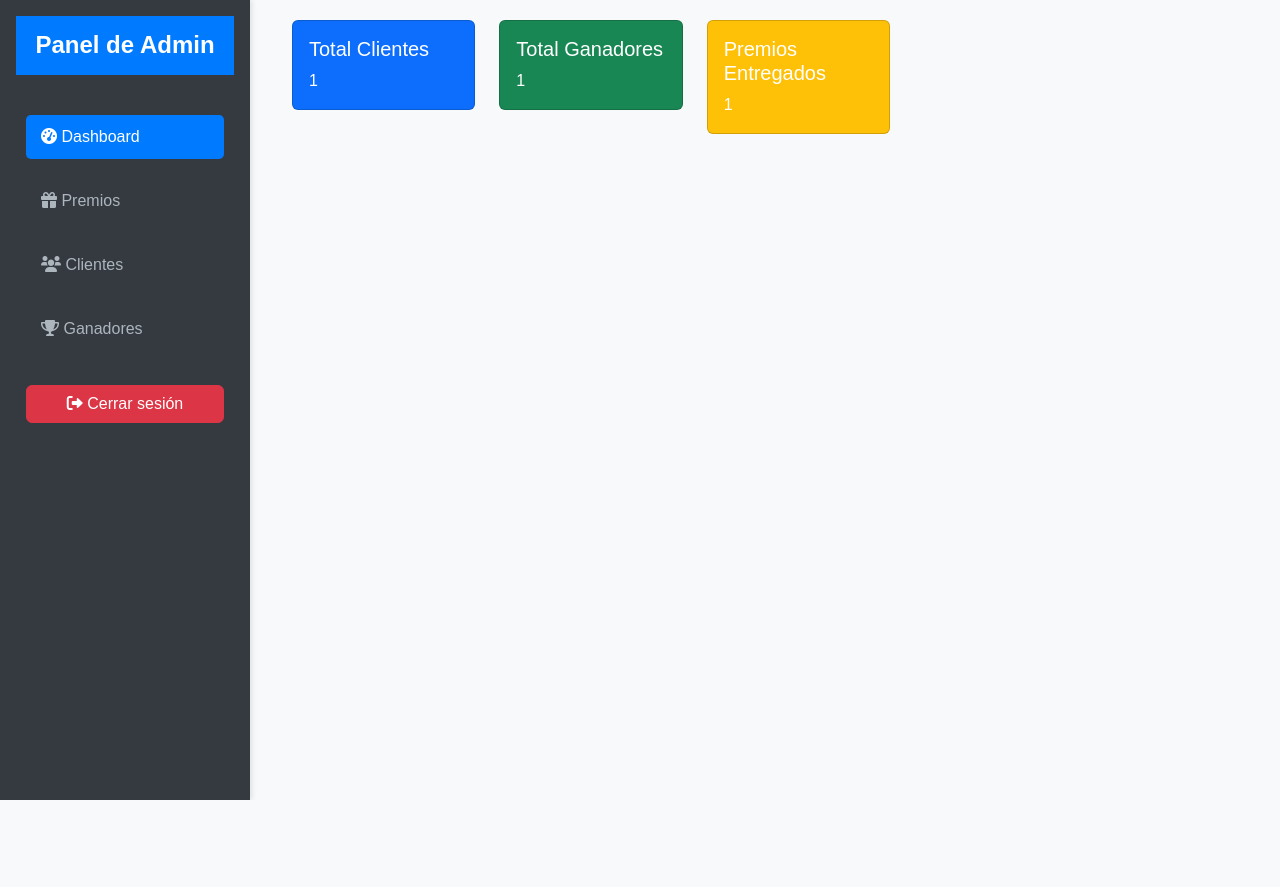
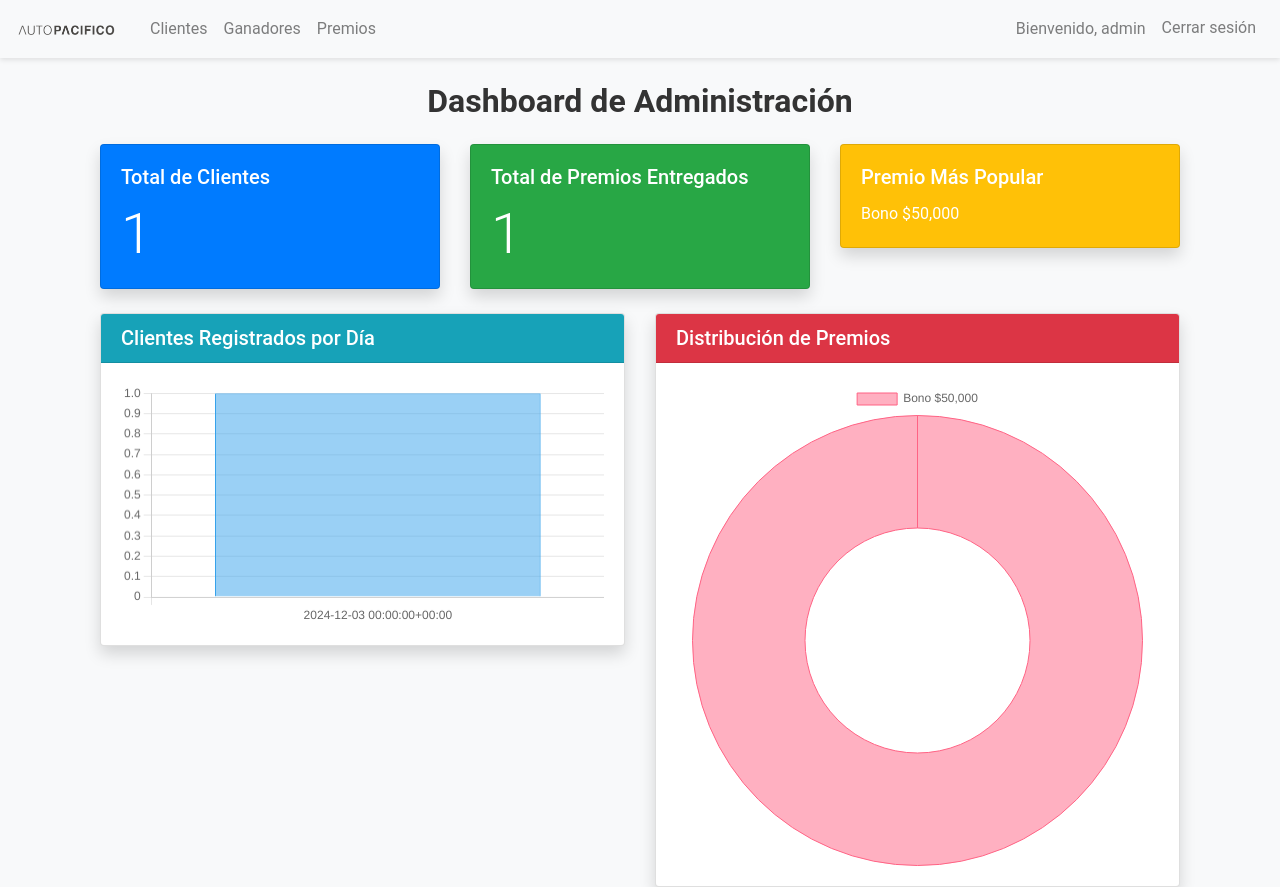
Before and after one commit to teban29/Autopacifico, a Django app: page /dashboard/ in a window 1280 px wide. Before the commit the page ends 800 px from the top, so only its background shows below. Run offline with Django 5.2, Linux system fonts and the light colour scheme; a user stored in the database is signed in; data comes from the database, SQL or seed files in the repository; both versions use the stored data as it was after the commit; some libraries are stand-ins or nearby versions.

Commit message:
gran avance

```diff
--- a/ruleta/forms.py
+++ b/ruleta/forms.py
@@ -9,5 +9,6 @@ class ClienteForm(forms.ModelForm):
             'cedula': forms.TextInput(attrs={'class': 'form-control', 'placeholder': 'Cédula'}),
             'nombre': forms.TextInput(attrs={'class': 'form-control', 'placeholder': 'Nombre'}),
             'apellidos': forms.TextInput(attrs={'class': 'form-control', 'placeholder': 'Apellidos'}),
+            'telefono': forms.TextInput(attrs={'class': 'form-control', 'placeholder': 'Telefono'}),
             'numero_factura': forms.TextInput(attrs={'class': 'form-control', 'placeholder': 'Número de Factura'}),
         }
--- a/ruleta/static/ruleta/styles.css
+++ b/ruleta/static/ruleta/styles.css
@@ -1,159 +1,112 @@
-/* General Reset */
-* {
-    margin: 0;
-    padding: 0;
-    box-sizing: border-box;
-}
-
-/* Body */
+/* Estilos generales */
 body {
-    font-family: 'Arial', sans-serif;
+    font-family: 'Roboto', sans-serif;
     background-color: #f8f9fa;
     color: #343a40;
     line-height: 1.6;
+    margin: 0;
+    padding: 0;
 }
 
-/* Sidebar */
-.sidebar {
-    width: 250px;
-    height: 100vh;
-    background: #343a40;
-    color: white;
-    position: fixed;
+/* Navbar */
+.navbar {
+    box-shadow: 0 2px 5px rgba(0, 0, 0, 0.1);
 }
 
-.sidebar h4 {
+.navbar-brand {
+    display: flex;
+    align-items: center;
+}
+
+.navbar-brand img {
+    margin-right: 10px;
+}
+
+.navbar .nav-link {
+    color: #343a40;
+    transition: color 0.3s ease;
+}
+
+.navbar .nav-link:hover {
+    color: #0056b3;
+}
+
+.navbar .nav-item.active .nav-link {
+    font-weight: bold;
+    color: #007bff !important;
+}
+
+/* Botones de la barra de navegación */
+.btn-outline-primary {
+    color: #007bff;
+    border-color: #007bff;
+    transition: background-color 0.3s ease, color 0.3s ease;
+}
+
+.btn-outline-primary:hover {
+    background-color: #007bff;
+    color: #ffffff;
+}
+
+.btn-outline-danger {
+    transition: background-color 0.3s ease, color 0.3s ease;
+}
+
+.btn-outline-danger:hover {
+    background-color: #dc3545;
+    color: #ffffff;
+}
+
+
+
+/* Título */
+h2 {
+    font-weight: bold;
+    color: #333333;
     text-align: center;
     margin-bottom: 30px;
-    font-weight: bold;
-    color: #f8f9fa;
 }
 
-.sidebar .nav-link {
-    color: #adb5bd;
-    margin: 10px 0;
-    font-size: 1rem;
-    transition: color 0.3s ease, background 0.3s ease;
-}
-
-.sidebar .nav-link:hover {
-    background: #495057;
-    color: white;
-    border-radius: 5px;
-}
-
-.sidebar .nav-link.active {
-    background: #007bff;
-    color: white;
-    border-radius: 5px;
-}
-
-.sidebar .btn {
-    font-size: 1rem;
-}
-
-/* Content Area */
-.content {
-    margin-left: 260px;
-    padding: 20px;
-    background-color: #ffffff;
-    border-radius: 8px;
-    box-shadow: 0px 4px 10px rgba(0, 0, 0, 0.1);
-}
-
-/* Buttons */
-.btn-primary {
-    background-color: #007bff;
-    border: none;
+/* Botones generales */
+.btn-primary, .btn-secondary {
+    font-weight: 500;
+    transition: background-color 0.3s ease, box-shadow 0.3s ease;
 }
 
 .btn-primary:hover {
     background-color: #0056b3;
+    box-shadow: 0 4px 8px rgba(0, 0, 0, 0.15);
 }
 
-.btn-danger {
-    background-color: #dc3545;
-    border: none;
+.btn-secondary:hover {
+    background-color: #6c757d;
+    box-shadow: 0 4px 8px rgba(0, 0, 0, 0.15);
 }
 
-.btn-danger:hover {
-    background-color: #a71d2a;
+/* Footer */
+.footer {
+    background-color: #f8f9fa;
+    color: #343a40;
+    padding: 20px 0;
+    text-align: center;
+    margin-top: 40px;
+    border-top: 1px solid #dee2e6;
 }
 
-/* Table */
-table {
-    width: 100%;
-    border-collapse: collapse;
-    margin: 20px 0;
-    font-size: 1rem;
+.footer a {
+    color: #007bff;
+    text-decoration: none;
 }
 
-table th, table td {
-    border: 1px solid #dee2e6;
-    padding: 10px;
-    text-align: left;
+.footer a:hover {
+    color: #0056b3;
+    text-decoration: underline;
 }
 
-table th {
-    background-color: #343a40;
-    color: white;
-}
-
-table tr:nth-child(even) {
-    background-color: #f2f2f2;
-}
-
-/* Form */
-form label {
-    font-weight: bold;
-    margin-top: 10px;
-    display: inline-block;
-}
-
-form input, form select, form textarea {
-    width: 100%;
-    padding: 10px;
-    margin-bottom: 15px;
-    border: 1px solid #ced4da;
-    border-radius: 5px;
-}
-
-form button {
-    padding: 10px 20px;
-    border-radius: 5px;
-}
-
-/* Heading */
-h1, h2, h3, h4 {
-    margin-bottom: 20px;
-    font-weight: bold;
-}
-
-/* Alerts */
-.alert {
-    padding: 10px;
-    margin-bottom: 20px;
-    border-radius: 5px;
-}
-
-.alert-success {
-    background-color: #d4edda;
-    color: #155724;
-}
-
-.alert-danger {
-    background-color: #f8d7da;
-    color: #721c24;
-}
-
-/* Media Queries */
+/* Responsive */
 @media (max-width: 768px) {
-    .sidebar {
-        width: 100%;
+    .navbar-brand img {
+        width: 70px;
         height: auto;
-        position: relative;
-    }
-    .content {
-        margin-left: 0;
     }
 }
--- a/ruleta/templates/admin/dashboard.html
+++ b/ruleta/templates/admin/dashboard.html
@@ -1,34 +1,130 @@
-{% extends "base.html" %}
+{% extends 'base.html' %} {% block title %}Dashboard{% endblock %}
+{% block content %}
+<div class="container mt-4">
+    <h2 class="mb-4 text-center">Dashboard de Administración</h2>
 
-{% block title %}Dashboard{% endblock %}
-
-{% block content %}
-<div class="container">
-    <div class="row">
+    <!-- Métricas rápidas -->
+    <div class="row g-4">
         <div class="col-md-4">
-            <div class="card text-white bg-primary mb-3">
+            <div class="card text-white bg-primary shadow">
                 <div class="card-body">
-                    <h5 class="card-title">Total Clientes</h5>
-                    <p class="card-text">{{ total_clientes }}</p>
+                    <h5 class="card-title">Total de Clientes</h5>
+                    <p class="card-text display-4">{{ total_clientes }}</p>
                 </div>
             </div>
         </div>
         <div class="col-md-4">
-            <div class="card text-white bg-success mb-3">
+            <div class="card text-white bg-success shadow">
                 <div class="card-body">
-                    <h5 class="card-title">Total Ganadores</h5>
-                    <p class="card-text">{{ total_ganadores }}</p>
+                    <h5 class="card-title">Total de Premios Entregados</h5>
+                    <p class="card-text display-4">{{ total_premios }}</p>
                 </div>
             </div>
         </div>
         <div class="col-md-4">
-            <div class="card text-white bg-warning mb-3">
+            <div class="card text-white bg-warning shadow">
                 <div class="card-body">
-                    <h5 class="card-title">Premios Entregados</h5>
-                    <p class="card-text">{{ premios_entregados }}</p>
+                    <h5 class="card-title">Premio Más Popular</h5>
+                    <p class="card-text">{{ premio_mas_popular }}</p>
+                </div>
+            </div>
+        </div>
+    </div>
+
+    <!-- Gráficos -->
+    <div class="row g-4 mt-4">
+        <div class="col-md-6">
+            <div class="card shadow">
+                <div class="card-header bg-info text-white">
+                    <h5 class="mb-0">Clientes Registrados por Día</h5>
+                </div>
+                <div class="card-body">
+                    <canvas id="clientesPorDia"></canvas>
+                </div>
+            </div>
+        </div>
+        <div class="col-md-6">
+            <div class="card shadow">
+                <div class="card-header bg-danger text-white">
+                    <h5 class="mb-0">Distribución de Premios</h5>
+                </div>
+                <div class="card-body">
+                    <canvas id="distribucionPremios"></canvas>
                 </div>
             </div>
         </div>
     </div>
 </div>
+
+<script src="https://cdn.jsdelivr.net/npm/chart.js"></script>
+<script>
+    // Datos para Clientes por Día
+    const clientesPorDiaData = {
+        labels: {{ registros_por_fecha.labels| safe }},
+    datasets: [
+        {
+            label: "Clientes Registrados",
+            data: {{ registros_por_fecha.data | safe }},
+        backgroundColor: "rgba(54, 162, 235, 0.5)",
+        borderColor: "rgba(54, 162, 235, 1)",
+        borderWidth: 1,
+      },
+    ],
+  };
+
+    const clientesPorDiaConfig = {
+        type: "bar",
+        data: clientesPorDiaData,
+        options: {
+            responsive: true,
+            plugins: {
+                legend: { display: false },
+            },
+        },
+    };
+
+    const clientesPorDiaChart = new Chart(
+        document.getElementById("clientesPorDia"),
+        clientesPorDiaConfig
+    );
+
+    // Datos para Distribución de Premios
+    const distribucionPremiosData = {
+        labels: {{ premios_distribucion.labels| safe }},
+    datasets: [
+        {
+            data: {{ premios_distribucion.data | safe }},
+        backgroundColor: [
+            "rgba(255, 99, 132, 0.5)",
+            "rgba(54, 162, 235, 0.5)",
+            "rgba(255, 206, 86, 0.5)",
+            "rgba(75, 192, 192, 0.5)",
+        ],
+        borderColor: [
+            "rgba(255, 99, 132, 1)",
+            "rgba(54, 162, 235, 1)",
+            "rgba(255, 206, 86, 1)",
+            "rgba(75, 192, 192, 1)",
+        ],
+        borderWidth: 1,
+      },
+    ],
+  };
+
+    const distribucionPremiosConfig = {
+        type: "doughnut",
+        data: distribucionPremiosData,
+        options: {
+            responsive: true,
+            plugins: {
+                legend: { position: "top" },
+            },
+        },
+    };
+
+    const distribucionPremiosChart = new Chart(
+        document.getElementById("distribucionPremios"),
+        distribucionPremiosConfig
+    );
+</script>
 {% endblock %}
--- a/ruleta/templates/base.html
+++ b/ruleta/templates/base.html
@@ -1,130 +1,60 @@
 <!DOCTYPE html>
 <html lang="en">
 <head>
-    <meta charset="UTF-8" />
-    <meta name="viewport" content="width=device-width, initial-scale=1.0" />
-    <title>{% block title %}Panel de Administración{% endblock %}</title>
-    <link
-      rel="stylesheet"
-      href="https://cdn.jsdelivr.net/npm/bootstrap@5.3.0/dist/css/bootstrap.min.css"
-    />
-    <link
-      rel="stylesheet"
-      href="https://cdnjs.cloudflare.com/ajax/libs/font-awesome/6.0.0-beta3/css/all.min.css"
-    />
-    <style>
-      /* Estilos generales */
-      body {
-        font-family: 'Arial', sans-serif;
-        background-color: #f8f9fa;
-      }
-
-      /* Sidebar */
-      .sidebar {
-        width: 250px;
-        height: 100vh;
-        background: #343a40;
-        color: white;
-        position: fixed;
-        box-shadow: 2px 0 5px rgba(0, 0, 0, 0.1);
-      }
-      .sidebar h4 {
-        text-align: center;
-        margin-bottom: 30px;
-        font-weight: bold;
-        padding: 15px 0;
-        background: #007bff;
-        color: white;
-      }
-      .sidebar .nav-link {
-        color: #adb5bd;
-        margin: 10px 0;
-        font-size: 1rem;
-        padding: 10px 15px;
-        transition: color 0.3s ease, background 0.3s ease;
-      }
-      .sidebar .nav-link:hover {
-        background: #495057;
-        color: white;
-        border-radius: 5px;
-      }
-      .sidebar .nav-link.active {
-        background: #007bff;
-        color: white;
-        border-radius: 5px;
-      }
-      .sidebar .nav-item {
-        margin: 0 10px;
-      }
-      .sidebar .btn {
-        font-size: 1rem;
-      }
-
-      /* Contenido */
-      .content {
-        margin-left: 260px;
-        padding: 20px;
-      }
-    </style>
+    <meta charset="UTF-8">
+    <meta name="viewport" content="width=device-width, initial-scale=1.0">
+    <title>{% block title %}Sistema de Ruleta{% endblock %}</title>
+    <link rel="stylesheet" href="https://maxcdn.bootstrapcdn.com/bootstrap/4.5.2/css/bootstrap.min.css">
+    {% load static %}
+    <link rel="stylesheet" href="{% static 'ruleta/styles.css' %}">
 </head>
 <body>
-    <div class="d-flex">
-      <!-- Sidebar -->
-      <nav class="sidebar p-3">
-        <h4>Panel de Admin</h4>
-        <ul class="nav flex-column">
+    <nav class="navbar navbar-expand-lg navbar-light bg-light">
+        <a class="navbar-brand" href="{% url 'dashboard' %}">
+            <img src="{% static 'ruleta/img/logo.png' %}" alt="Logo" width="100" height="auto" justify="center">
+
+        </a>
+        <button class="navbar-toggler" type="button" data-toggle="collapse" data-target="#navbarNav" aria-controls="navbarNav" aria-expanded="false" aria-label="Toggle navigation">
+            <span class="navbar-toggler-icon"></span>
+        </button>
+        <div class="collapse navbar-collapse" id="navbarNav">
+            <ul class="navbar-nav mr-auto">
                 <li class="nav-item">
-            <a
-              class="nav-link {% if request.resolver_match.url_name == 'dashboard' %}active{% endif %}"
-              href="{% url 'dashboard' %}"
-            >
-              <i class="fas fa-tachometer-alt"></i> Dashboard
-            </a>
+                    <a class="nav-link" href="{% url 'clientes_crud' %}" justify="center">Clientes</a>
                 </li>
                 <li class="nav-item">
-            <a
-              class="nav-link {% if request.resolver_match.url_name == 'premios_crud' %}active{% endif %}"
-              href="{% url 'premios_crud' %}"
-            >
-              <i class="fas fa-gift"></i> Premios
-            </a>
+                    <a class="nav-link" href="{% url 'ganadores_crud' %}">Ganadores</a>
                 </li>
                 <li class="nav-item">
-            <a
-              class="nav-link {% if request.resolver_match.url_name == 'clientes_crud' %}active{% endif %}"
-              href="{% url 'clientes_crud' %}"
-            >
-              <i class="fas fa-users"></i> Clientes
-            </a>
+                    <a class="nav-link" href="{% url 'premios_crud' %}">Premios</a>
+                </li>
+            </ul>
+            <ul class="navbar-nav ml-auto">
+                {% if user.is_authenticated %}
+                    <li class="nav-item">
+                        <span class="nav-link">Bienvenido, {{ user.username }}</span>
                     </li>
                     <li class="nav-item">
-            <a
-              class="nav-link {% if request.resolver_match.url_name == 'ganadores_crud' %}active{% endif %}"
-              href="{% url 'ganadores_crud' %}"
-            >
-              <i class="fas fa-trophy"></i> Ganadores
-            </a>
-          </li>
-          <li class="nav-item mt-4">
-            <!-- Botón de cerrar sesión -->
                         <form method="post" action="{% url 'logout' %}">
                             {% csrf_token %}
-              <button type="submit" class="btn btn-danger w-100">
-                <i class="fas fa-sign-out-alt"></i> Cerrar sesión
-              </button>
+                            <button type="submit" class="btn btn-outline-danger nav-link" style="border: none;">Cerrar sesión</button>
                         </form>
                     </li>
+                {% else %}
+                    <li class="nav-item">
+                        <a class="nav-link btn btn-outline-primary" href="{% url 'login' %}">Iniciar sesión</a>
+                    </li>
+                {% endif %}
             </ul>
+        </div>
     </nav>
 
-      <!-- Contenido -->
-      <div class="content">
+    <div class="container mt-4">
         {% block content %}
-        <!-- Contenido dinámico -->
         {% endblock %}
     </div>
-    </div>
 
-    <script src="https://cdn.jsdelivr.net/npm/bootstrap@5.3.0/dist/js/bootstrap.bundle.min.js"></script>
+    <script src="https://ajax.googleapis.com/ajax/libs/jquery/3.5.1/jquery.min.js"></script>
+    <script src="https://maxcdn.bootstrapcdn.com/bootstrap/4.5.2/js/bootstrap.min.js"></script>
 </body>
 </html>
--- a/ruleta/urls.py
+++ b/ruleta/urls.py
@@ -4,7 +4,8 @@ from django.contrib.auth import views as auth_views
 
 urlpatterns = [
     path('registro/', views.RegistroClienteView.as_view(), name='registro_cliente'),
-    path('jugar/<int:cliente_id>/', views.jugar_ruleta, name='jugar_ruleta'),
+    path('jugar/<int:cliente_id>/', views.jugar_ruleta, name='jugar_ruleta'),  # Jugar con cliente_id
+    path('jugar/', views.jugar_ruleta, name='jugar_ruleta'),  # Jugar sin cliente_id
     path('guardar_resultado/', views.guardar_resultado, name='guardar_resultado'),
 
     path('logout/', auth_views.LogoutView.as_view(next_page='/'), name='logout'),  # Ruta para logout
@@ -16,6 +17,7 @@ urlpatterns = [
     path('admin/premios/editar/<int:pk>/', views.EditarPremioView.as_view(), name='editar_premio'),
     path('admin/premios/crear/', views.CrearPremioView.as_view(), name='crear_premio'),
     path('admin/premios/eliminar/<int:pk>/', views.EliminarPremioView.as_view(), name='eliminar_premio'),
+    path('premios/toggle/<int:pk>/', views.toggle_estado_premio, name='toggle_estado_premio'),
 
 
     # CRUD de clientes
--- a/ruleta/views.py
+++ b/ruleta/views.py
@@ -15,6 +15,11 @@ from django.contrib.auth.decorators import user_passes_test
 from django.views.generic import ListView, CreateView, UpdateView, DeleteView
 from django.contrib.auth.decorators import user_passes_test
 from django.urls import reverse_lazy
+from django.views.decorators.http import require_POST
+from django.views.decorators.csrf import csrf_exempt
+from collections import Counter
+from django.db.models import Count
+from django.db.models.functions import TruncDay
 
 
 class RegistroClienteView(View):
@@ -36,10 +41,16 @@ class RegistroClienteView(View):
 
 @login_required(login_url='/ruleta/registro/')
 def jugar_ruleta(request, cliente_id=None):
-    if cliente_id is None:
-        messages.error(request, 'Por favor, regístrate para jugar')
+    # Verificar si el cliente_id es válido en la sesión
+    if not cliente_id:
+        cliente_id = request.session.get('cliente_id')
+
+    # Si no hay cliente_id, redirigir al registro
+    if not cliente_id:
+        messages.error(request, 'Por favor, regístrate para jugar.')
         return redirect('registro_cliente')
 
+    # Verificar si el cliente existe en la base de datos
     try:
         cliente = Cliente.objects.get(id=cliente_id)
     except Cliente.DoesNotExist:
@@ -49,11 +60,13 @@ def jugar_ruleta(request, cliente_id=None):
     # Verificar si el cliente ya tiene un resultado
     resultado = request.session.get('resultado')
 
+    # Generar resultado si aún no existe
     if not resultado and request.method == 'POST':
         premios = Premio.objects.filter(estado=True).values('nombre', 'probabilidad')
         resultado = seleccionar_premio(premios)
         request.session['resultado'] = resultado
 
+        # Registrar ganador si el resultado no es "Gracias por participar"
         if resultado != "Gracias por participar":
             try:
                 premio = Premio.objects.get(nombre=resultado)
@@ -61,7 +74,9 @@ def jugar_ruleta(request, cliente_id=None):
             except Premio.DoesNotExist:
                 pass
 
+    # Renderizar la página de la ruleta
     return render(request, 'ruleta/jugar.html', {'cliente': cliente, 'resultado': resultado})
+
 
 
 
@@ -122,16 +137,41 @@ def redirect_to_admin_login(request):
 def superuser_required(view_func):
     return user_passes_test(lambda u: u.is_superuser)(view_func)
 
-# Dashboard para superusuarios
 @user_passes_test(lambda u: u.is_superuser, login_url='/admin/login/')
 def dashboard(request):
     total_clientes = Cliente.objects.count()
     total_ganadores = Ganador.objects.count()
-    premios_entregados = Ganador.objects.values('premio__nombre').count()
+
+    # Premio más popular
+    premios_populares = (
+        Ganador.objects.values('premio__nombre')
+        .annotate(count=Count('premio'))
+        .order_by('-count')
+    )
+    premio_mas_popular = premios_populares[0]['premio__nombre'] if premios_populares else "N/A"
+
+    # Clientes registrados por día
+    registros_por_fecha = Cliente.objects.annotate(date=TruncDay('fecha_creacion')).values('date').annotate(count=Count('id')).order_by('date')
+    registros_por_fecha_labels = [str(item['date']) for item in registros_por_fecha]
+    registros_por_fecha_data = [item['count'] for item in registros_por_fecha]
+
+    # Distribución de premios
+    premios_distribucion = Counter(Ganador.objects.values_list('premio__nombre', flat=True))
+    premios_labels = list(premios_distribucion.keys())
+    premios_data = list(premios_distribucion.values())
+
     context = {
         'total_clientes': total_clientes,
-        'total_ganadores': total_ganadores,
-        'premios_entregados': premios_entregados,
+        'total_premios': total_ganadores,
+        'premio_mas_popular': premio_mas_popular,
+        'registros_por_fecha': {
+            'labels': registros_por_fecha_labels,
+            'data': registros_por_fecha_data,
+        },
+        'premios_distribucion': {
+            'labels': premios_labels,
+            'data': premios_data,
+        },
     }
     return render(request, 'admin/dashboard.html', context)
 
@@ -231,3 +271,12 @@ class EliminarGanadorView(UserPassesTestMixin, DeleteView):
 
     def test_func(self):
         return self.request.user.is_superuser
+
+
+@require_POST
+@csrf_exempt
+def toggle_estado_premio(request, pk):
+    premio = get_object_or_404(Premio, pk=pk)
+    premio.estado = not premio.estado  # Cambia el estado del premio
+    premio.save()
+    return JsonResponse({'status': 'success'})
```
Also changed, not shown: ruleta/models.py (+27 -2 lines), ruleta/templates/admin/clientes_crud.html (+16 -11 lines), ruleta/templates/admin/ganadores_crud.html (+16 -15 lines), ruleta/templates/admin/premios_crud.html (+22 -38 lines), db.sqlite3, ruleta/migrations/0004_remove_cliente_user_cliente_fecha_creacion_and_more.py (added), ruleta/migrations/0005_alter_cliente_cedula_alter_cliente_numero_factura.py (added), ruleta/migrations/0006_alter_cliente_telefono.py (added), ruleta/migrations/0007_cliente_user_alter_cliente_cedula.py (added), ruleta/migrations/0008_remove_cliente_fecha_creacion_and_more.py (added), ruleta/migrations/0009_cliente_fecha_creacion_cliente_numero_telefono.py (added), ruleta/static/ruleta/img/logo.png (added), ruleta/static/ruleta/img/logo2.png (added). Lines whose indentation alone changed are shown as unchanged.
